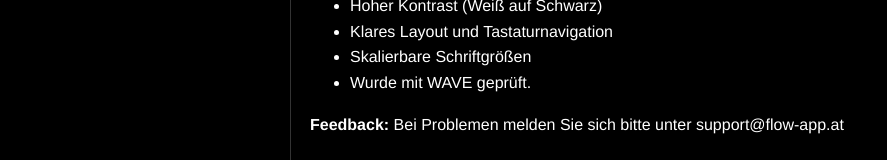
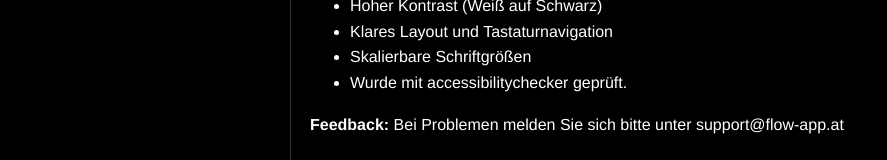
Before and after one commit to maksymkutsym-design/Praxisbeispiel, a plain HTML site: page impressum.html in a window 1280 px wide. Shown: the part 441-601 px from the top of the page, without its empty margins (0-887 px from the left). Drawn offline with Linux system fonts and the light colour scheme.

Commit message:
Update impressum.html

```diff
--- a/impressum.html
+++ b/impressum.html
@@ -37,9 +37,10 @@
             <li>Hoher Kontrast (Weiß auf Schwarz)</li>
             <li>Klares Layout und Tastaturnavigation</li>
             <li>Skalierbare Schriftgrößen</li>
-            <li>Wurde mit WAVE geprüft.</li>
+            <li>Wurde mit accessibilitychecker geprüft.</li>
         </ul>
         <p><strong>Feedback:</strong> Bei Problemen melden Sie sich bitte unter support@flow-app.at</p>
     </main>
 </body>
+
 </html>
```
